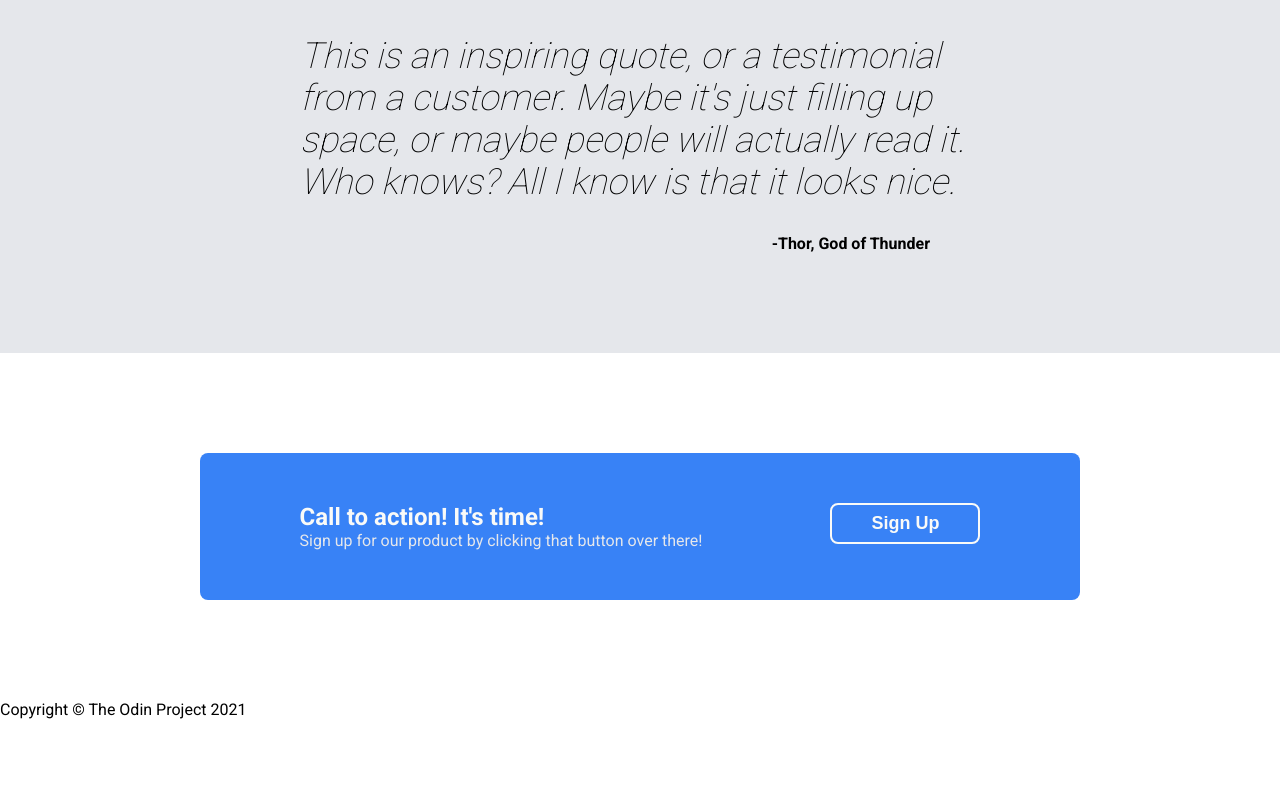
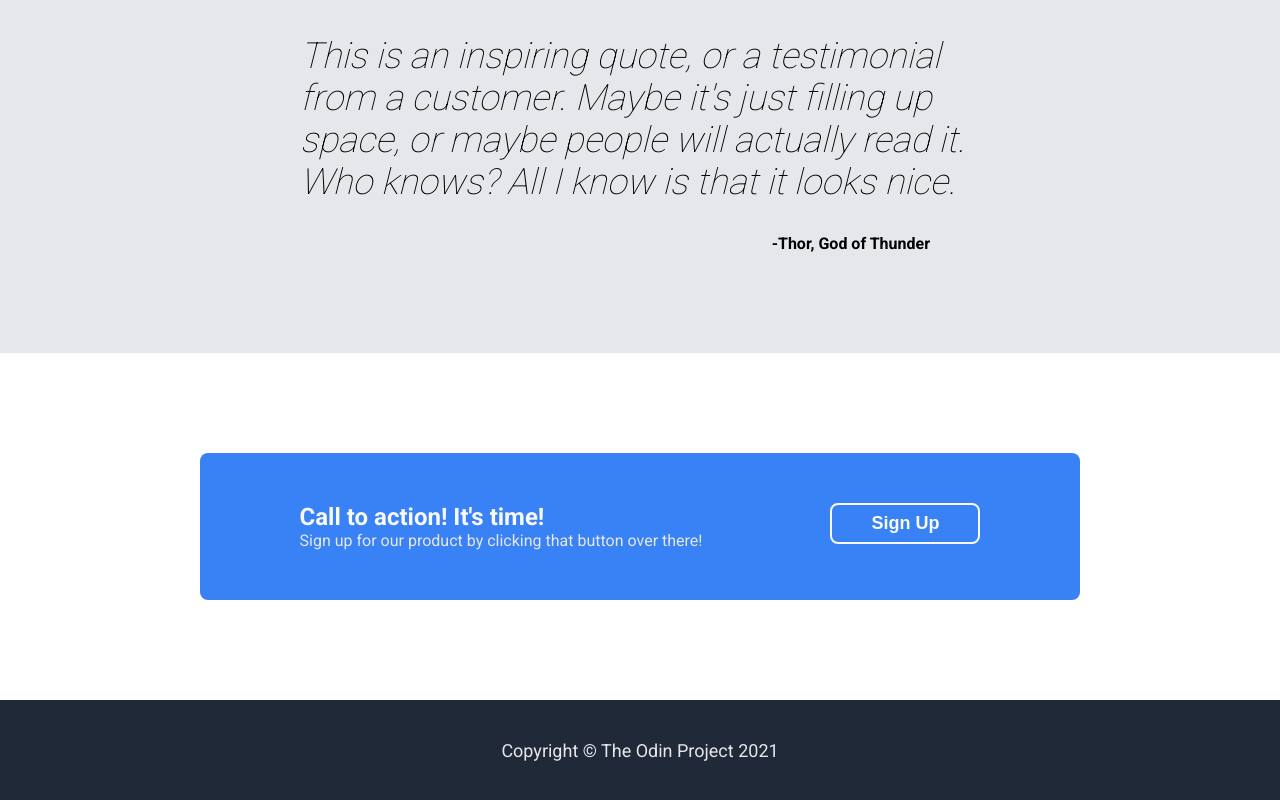
Before and after one commit to roRickard/odin-project-landing-page, a plain HTML site: page index.html in a window 1280 px wide. Shown: the part 1292-2092 px from the top of the page. Before the commit the page ends 2011 px from the top, so only its background shows below. Drawn offline with Linux system fonts and the light colour scheme.

Commit message:
Add styling for footer

```diff
--- a/css/style.css
+++ b/css/style.css
@@ -175,3 +175,14 @@ body {
 .callsubtext {
     color: #e5e7eb;
 }
+
+.footer {
+    display: flex;
+    background-color: #1f2937;
+    color: #e5e7eb;
+    height: 100px;
+    margin: 0;
+    align-items: center;
+    justify-content: center;
+    font-size: 18px;
+}
```
